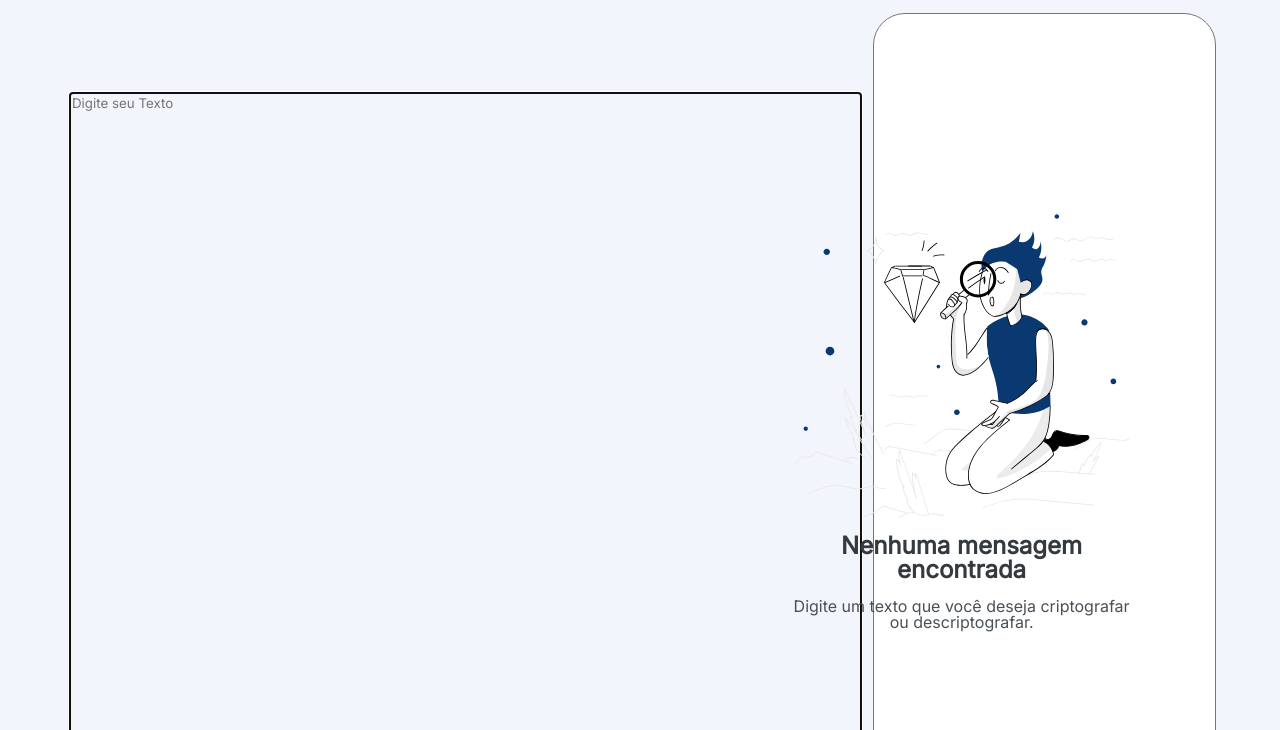
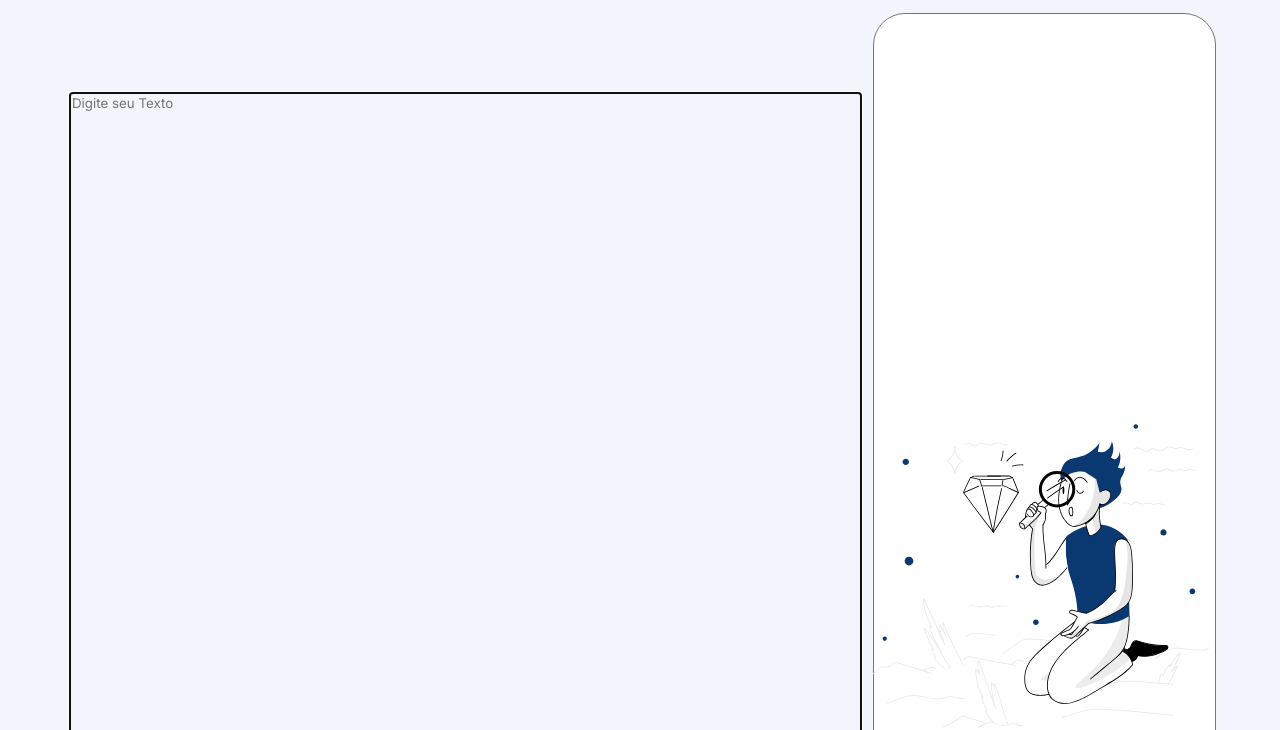
Before and after one commit to joosecj/Decodificador-de-Texto---Alura-Challenges-Oracle-ONE, a plain HTML site: page index.html in a window 1280 px wide. Shown: the part 70-800 px from the top of the page. Drawn offline with Linux system fonts and the light colour scheme.

Commit message:
ajustando imagem no card-mensagem

```diff
--- a/css/styles.css
+++ b/css/styles.css
@@ -101,8 +101,8 @@ section {
     display: flex;
     flex-direction: column;
     align-items: center;
-    left: 62%;
-    bottom: 100px;
+    /*left: 62%;*/
+    bottom: -110px;
     gap: 1rem;
 }
 
```
